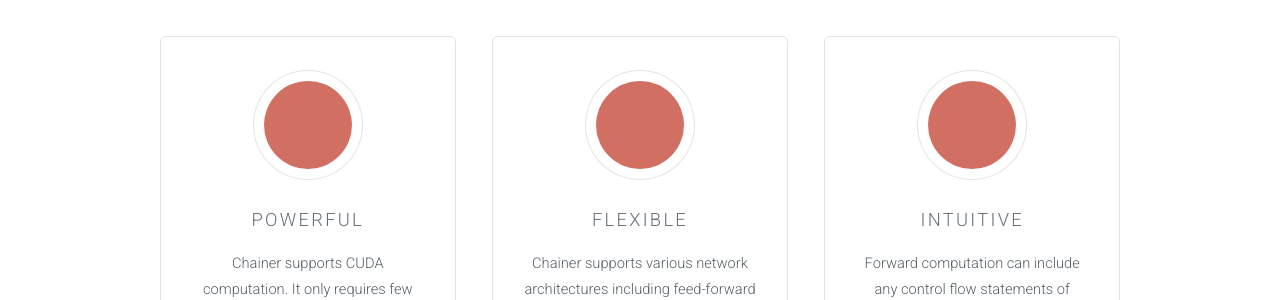
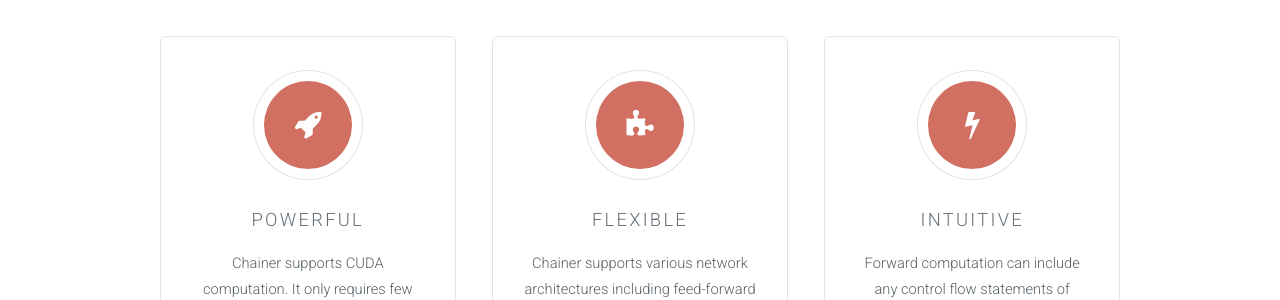
Before and after one commit to chainer/chainer.org, a Jekyll site: the page built from index.html, in a window 1280 px wide and 900 px high, scrolled down 557 px. Shown: the part 150-450 px from the top of the window. Built offline with Jekyll 4.4.1, drawn with Linux system fonts in a browser that asks for light colours; comment, search, counter and statistics services are not loaded.

```diff
--- a/_config.yml
+++ b/_config.yml
@@ -3,7 +3,7 @@ title: "Chainer: A flexible framework for neural networks"
 email: chainer@googlegroups.com
 description: > # this means to ignore newlines until "baseurl:"
   Chainer is a powerful, flexible, and intuitive framework for neural networks.
-baseurl: "/" # the subpath of your site, e.g. /blog/
+baseurl: "" # the subpath of your site, e.g. /blog/
 url: "http://chainer.org" # the base hostname & protocol for your site
 twitter_username: ChainerOfficial
 github_username:  chainer
```
